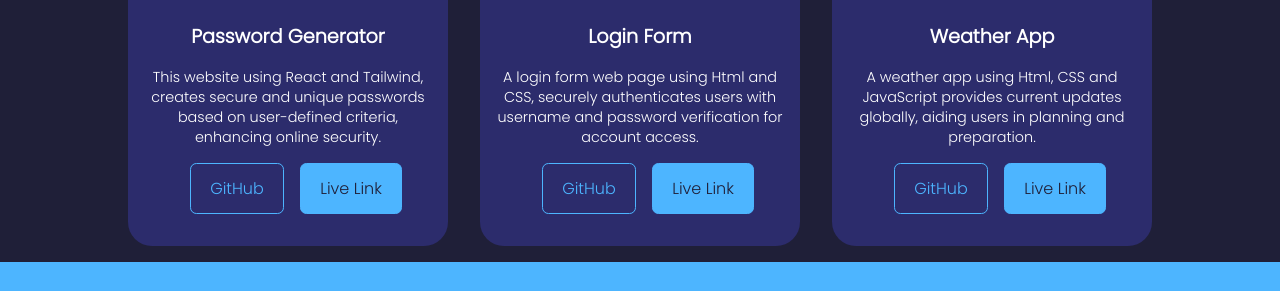
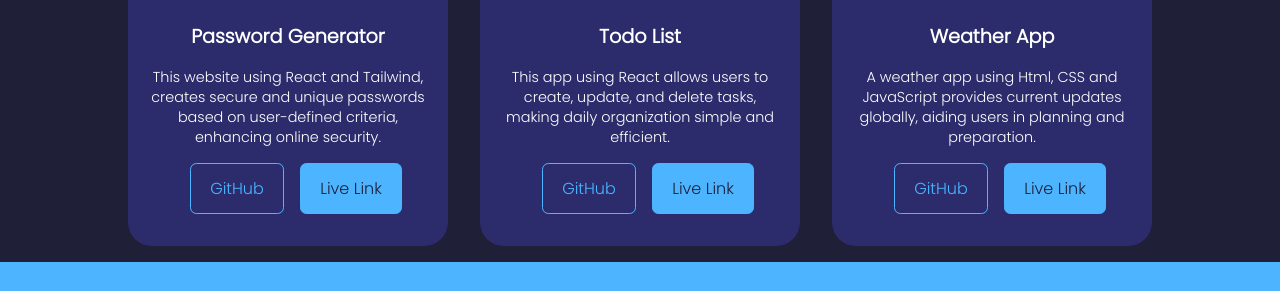
Before and after one commit to arslan123goal/Portfolio, a plain HTML site: page Portfolio/index.html in a window 1280 px wide. Shown: the part 1914-2205 px from the top of the page. Drawn offline with Linux system fonts and the light colour scheme.

Commit message:
update index.html

```diff
--- a/Portfolio/index.html
+++ b/Portfolio/index.html
@@ -182,8 +182,8 @@
                     <img src="./Images/Todo.jpg" alt="">
                 </div>
 
-                <h1 class="t-white poppins">Login Form</h1>
-                <p class="t-white poppins">A login form web page using Html and CSS, securely authenticates users with username and password verification for account access.</p>
+                <h1 class="t-white poppins">Todo List</h1>
+                <p class="t-white poppins">This app using React allows users to create, update, and delete tasks, making daily organization simple and efficient.</p>
                 <div class="buttons flex s-around">
                     <a href="https://github.com/arslan123goal/Todo-web.git" target="_blank" class="btn mx-1 m-top">GitHub</a>
                     <a href="https://todowebreact.netlify.app/" target="_blank" class="btn m-top live">Live
```
